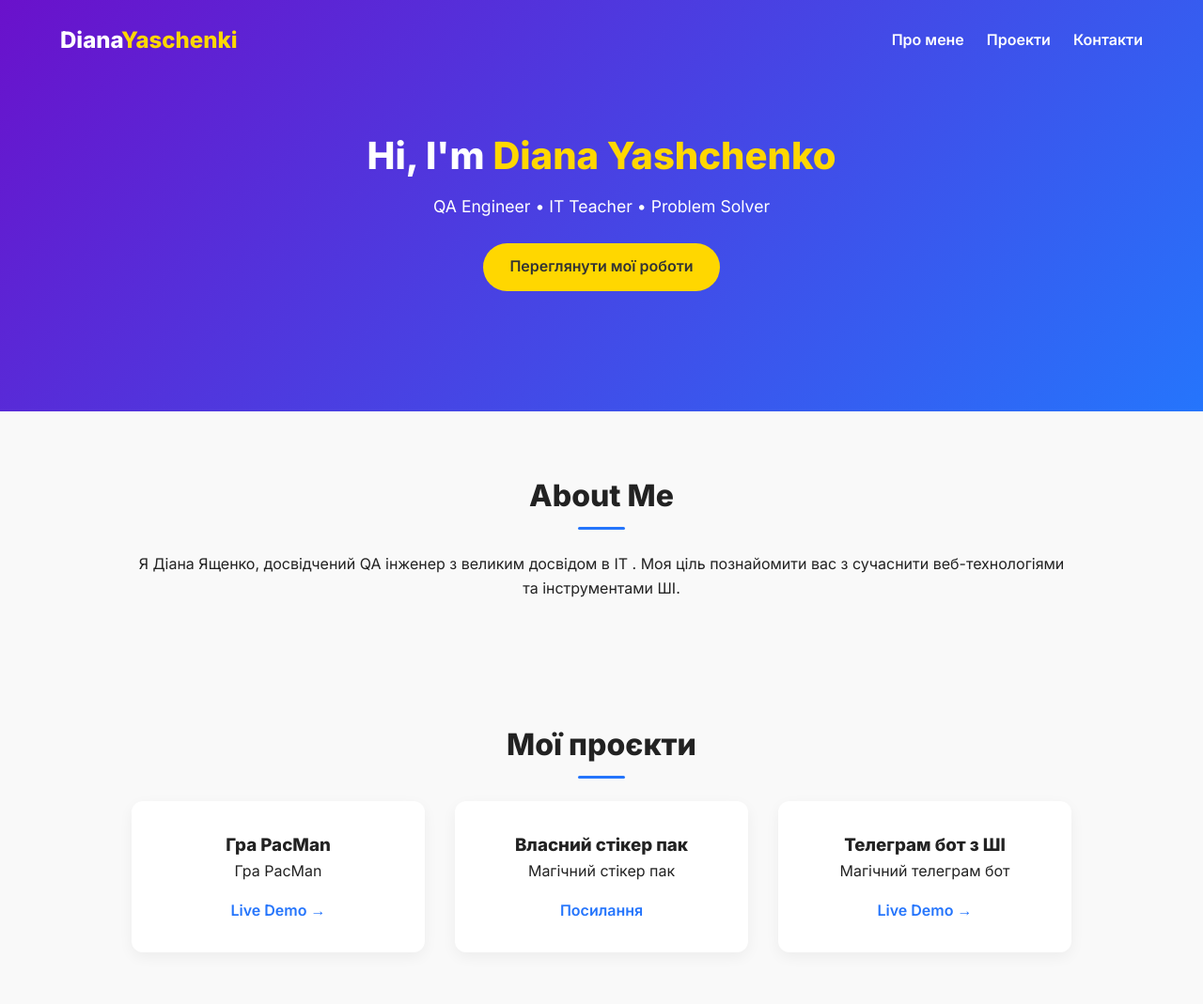
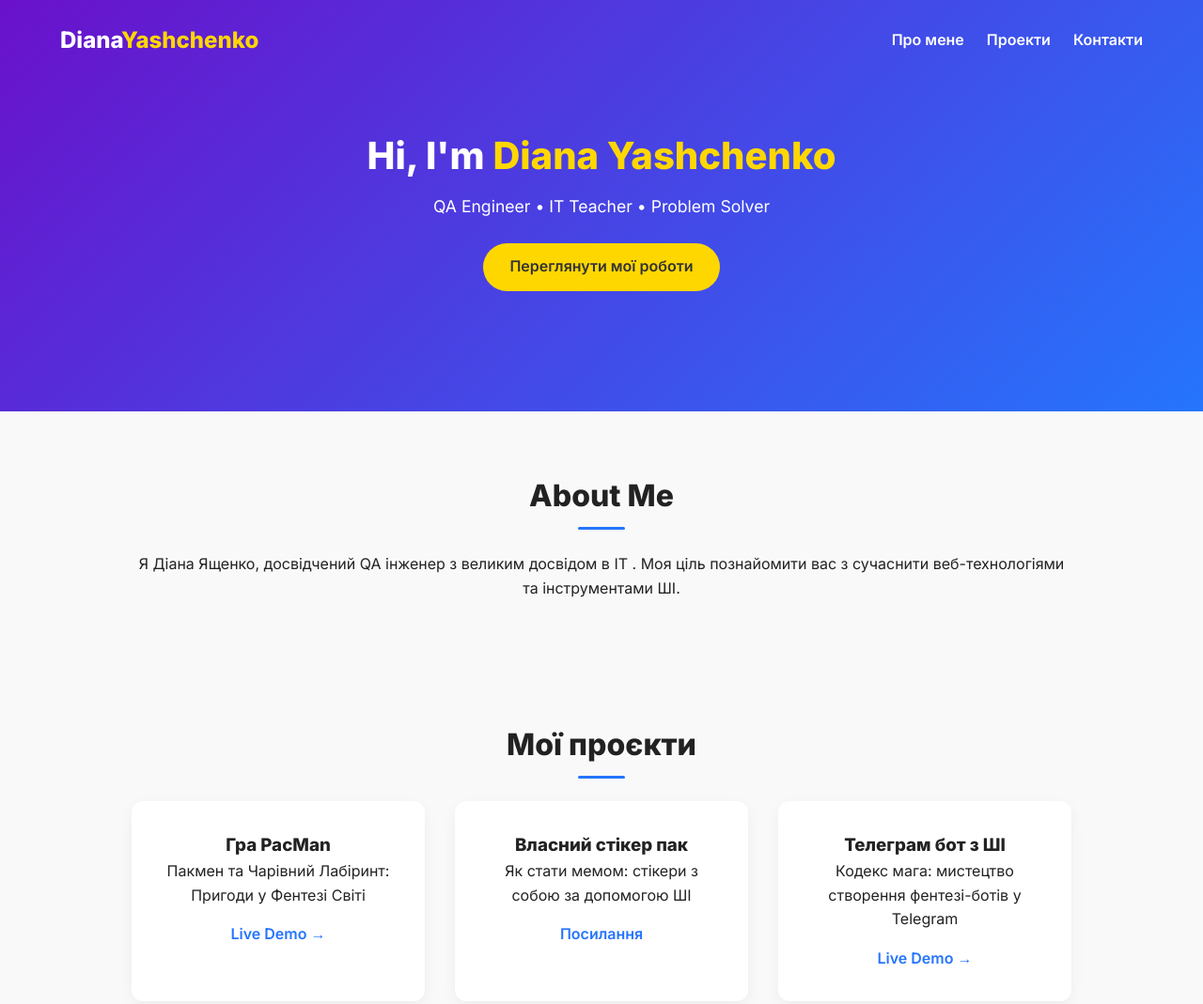
Before and after one commit to PavelGozhii/pavelgo.github.io, a plain HTML site: page index.html in a window 1280 px wide. Shown: the top 1069 px of the page at 94% size. Drawn offline with Linux system fonts and the light colour scheme.

Commit message:
Update content

```diff
--- a/index.html
+++ b/index.html
@@ -12,7 +12,7 @@
 <!-- HEADER -->
 <header class="header">
     <nav class="navbar">
-        <div class="logo">Diana<span>Yaschenki</span></div>
+        <div class="logo">Diana<span>Yashchenko</span></div>
         <ul class="nav-links">
             <li><a href="#about">Про мене</a></li>
             <li><a href="#projects">Проекти</a></li>
@@ -44,17 +44,17 @@
         <div class="grid">
             <div class="card">
                 <h3>Гра PacMan</h3>
-                <p>Гра PacMan</p>
+                <p>Пакмен та Чарівний Лабіринт: Пригоди у Фентезі Світі</p>
                 <a href="pacman/index.html" target="_blank">Live Demo →</a>
             </div>
             <div class="card">
                 <h3>Власний стікер пак</h3>
-                <p>Магічний стікер пак</p>
+                <p>Як стати мемом: стікери з собою за допомогою ШІ</p>
                 <a href="https://t.me/addstickers/Diana5664" target="_blank">Посилання</a>
             </div>
             <div class="card">
                 <h3>Телеграм бот з ШІ</h3>
-                <p>Магічний телеграм бот</p>
+                <p>Кодекс мага: мистецтво створення фентезі-ботів у Telegram</p>
                 <a href="https://t.me/my_magic_chat_bot" target="_blank">Live Demo →</a>
             </div>
         </div>
```
